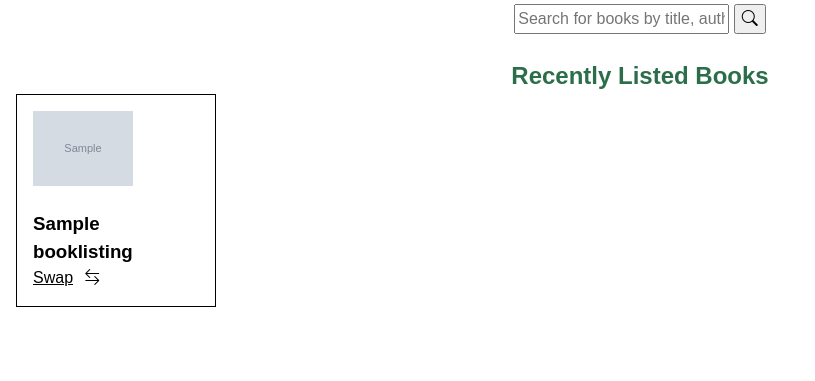
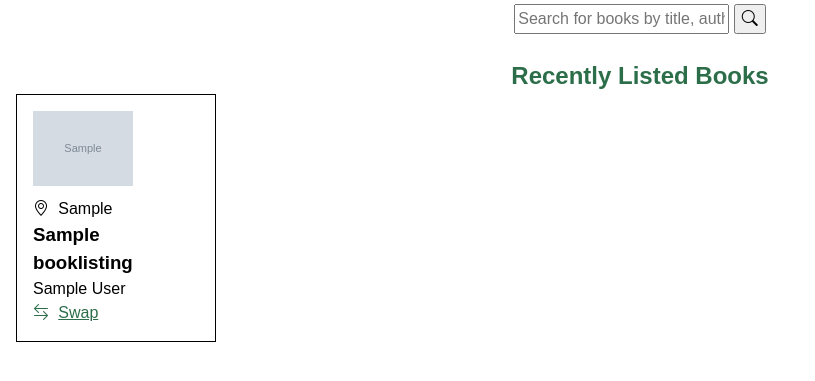
Before and after one commit to jhthompson/book-swap, a Django app: page / in a window 1280 px wide. Shown: the part 204-585 px from the top of the page, without its empty margins (0-815 px from the left). Run offline with Django 5.2, Linux system fonts and the light colour scheme; tables that the repository leaves empty hold one stand-in row (values such as "Sample post"); grey boxes marked "Sample" are stand-in pictures.

Commit message:
Display city on home page

```diff
--- a/core/models.py
+++ b/core/models.py
@@ -23,12 +23,15 @@ class BookListing(models.Model):
     cover_photo = models.FileField(upload_to="book_listing_covers/")
     isbn = ISBNField(blank=True)
 
-    # system populated/generated
+    # system generated
     owner = models.ForeignKey(User, on_delete=models.CASCADE)
     created_at = models.DateTimeField(auto_now_add=True)
 
     def __str__(self):
         return self.title
+
+    def get_city(self):
+        return self.owner.userprofile.city
 
 
 class BookSwap(models.Model):
--- a/core/static/core/css/utility/utility.css
+++ b/core/static/core/css/utility/utility.css
@@ -67,6 +67,10 @@
     padding: 0;
 }
 
+.margin\:0 {
+    margin: 0;
+}
+
 .text-align\:center {
     text-align: center;
 }
@@ -75,8 +79,16 @@
     text-align: end;
 }
 
+.margin-block-start\:s-2 {
+    margin-block-start: var(--s-2);
+}
+
 .margin-inline-start\:s-2 {
     margin-inline-start: var(--s-2);
+}
+
+.margin-inline-end\:s-3 {
+    margin-inline-end: var(--s-3);
 }
 
 .color-primary {
--- a/core/templates/core/index.html
+++ b/core/templates/core/index.html
@@ -19,10 +19,14 @@
                 <li class="list-style:none">
                     <article class="book-card box stack">
                         <img src="{{ listing.cover_photo.url }}" style="max-width: 100px"/>
-                        <div>
+                        <div class="margin-block-start:s-2">
+                            <p>
+                                <i class="bi bi-geo-alt margin-inline-end:s-3"></i>{{ listing.get_city }}
+                            </p>
                             <h3 class="margin:0">{{ listing.title }}</h3>
-                            <a href="{% url 'new_swap' %}?proposed_to={{ listing.owner.id }}&requested_book_listing_ids={{ listing.id }}">
-                                Swap<i class="bi bi-arrow-left-right margin-inline-start:s-2"></i>
+                            <p class="margin:0">{{ listing.author }}</p>
+                            <a class="color-primary" href="{% url 'new_swap' %}?proposed_to={{ listing.owner.id }}&requested_book_listing_ids={{ listing.id }}">
+                                <i class="bi bi-arrow-left-right margin-inline-end:s-3"></i>Swap
                             </a>
                         </div>
 
```
